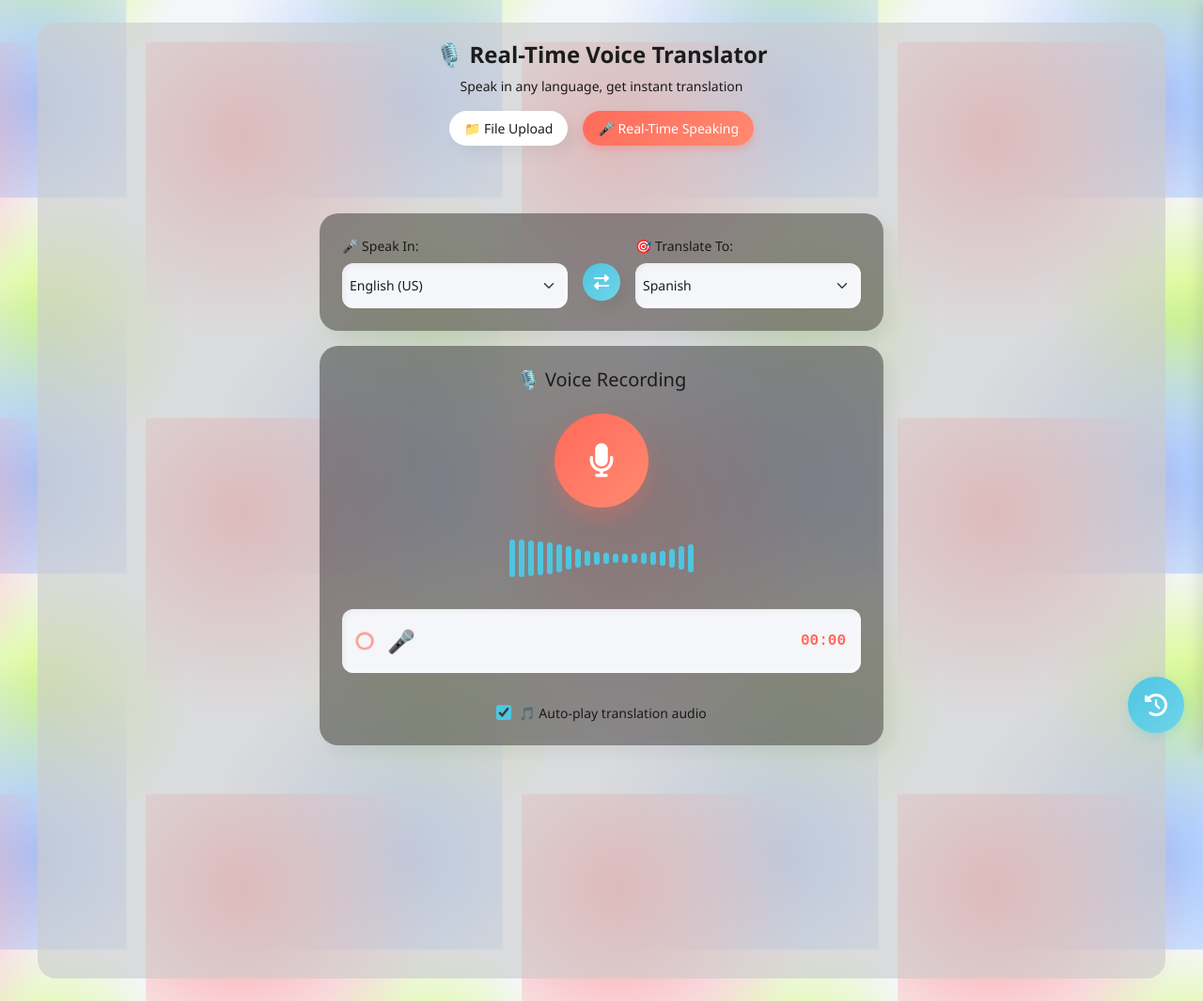
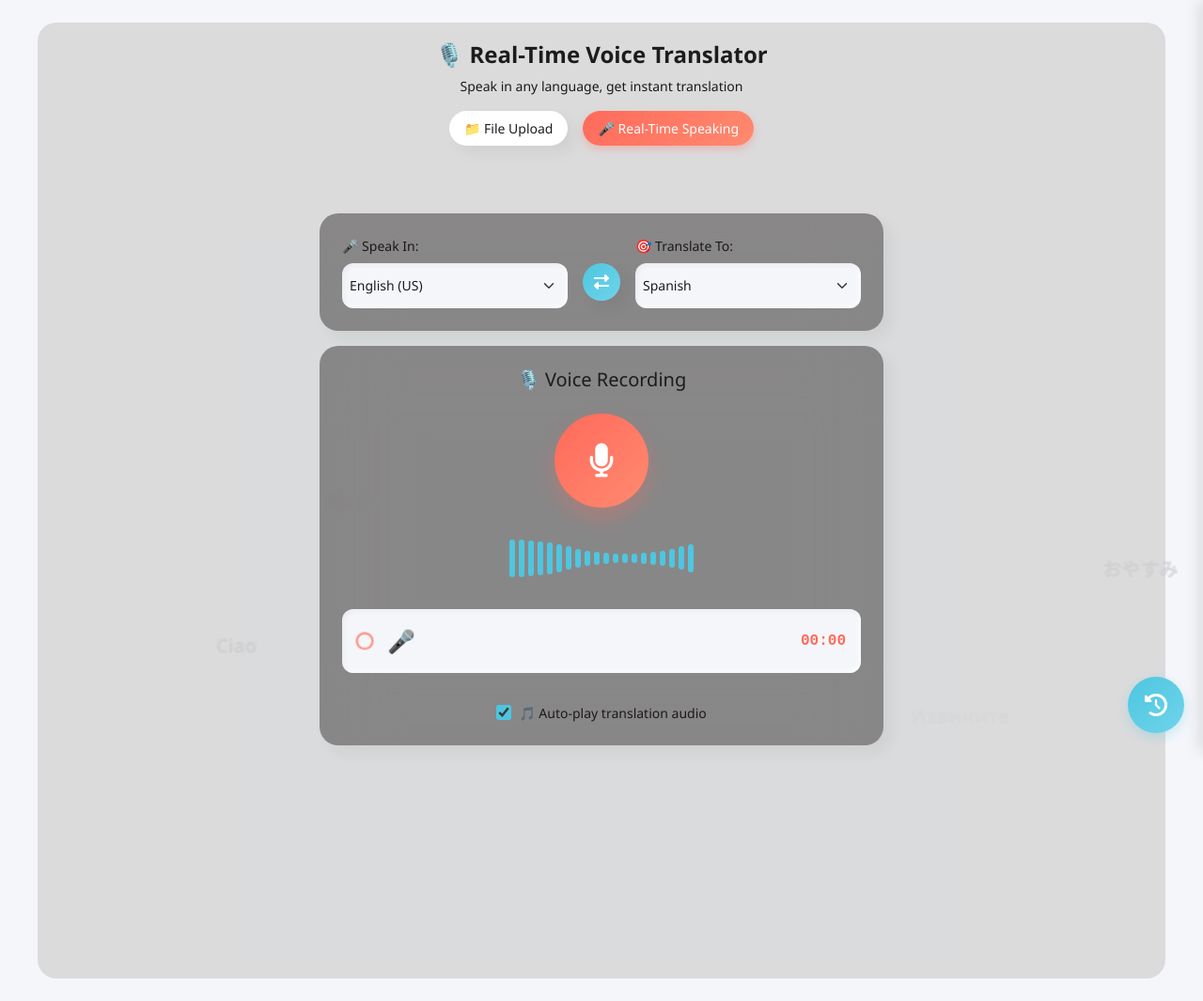
Before and after one commit to maisam2004/voice-translator-project, a FastAPI app: page /realtime in a window 1280 px wide. Shown: the whole page at 94% size. Run offline with FastAPI, Linux system fonts and the light colour scheme; parts of the project's set-up code (start-up, migrations or seed data) failed here and were passed over.

Commit message:
Add floating multilingual words animation to enhance user experience

```diff
--- a/templates/realtime.html
+++ b/templates/realtime.html
@@ -64,22 +64,51 @@
             flex-direction: column;
             align-items: center;
             padding: var(--spacing-lg);
-            /* Abstract background pattern */
-            background-image:
-                radial-gradient(circle at 25% 25%, #ff9a9e 0%, transparent 50%),
-                radial-gradient(circle at 75% 75%, #a1c4fd 0%, transparent 50%),
-                radial-gradient(circle at 50% 50%, #d4fc79 0%, transparent 50%);
-            background-size: 400px 400px;
-            background-position: 0 0, 200px 200px, 100px 100px;
-            animation: backgroundMove 20s ease infinite;
-        }
-
-        @keyframes backgroundMove {
-            0% { background-position: 0 0, 200px 200px, 100px 100px; }
-            25% { background-position: 100px 100px, 300px 100px, 200px 200px; }
-            50% { background-position: 200px 0, 0 300px, 300px 100px; }
-            75% { background-position: 300px 200px, 100px 0, 0 300px; }
-            100% { background-position: 0 0, 200px 200px, 100px 100px; }
+            position: relative;
+            overflow-x: hidden; /* Only hide horizontal overflow */
+        }
+
+        /* Floating words container */
+        .floating-words-container {
+            position: fixed;
+            top: 0;
+            left: 0;
+            width: 100%;
+            height: 100%;
+            pointer-events: none;
+            z-index: -1;
+            overflow: hidden;
+        }
+
+        /* Floating Translation Words Background */
+        .floating-word {
+            position: absolute;
+            color: rgba(255, 255, 255, 0.3);
+            font-size: 20px;
+            font-weight: bold;
+            pointer-events: none;
+            user-select: none;
+            white-space: nowrap;
+            opacity: 0;
+            animation: floatUp 25s linear infinite;
+            text-shadow: 0 1px 2px rgba(0, 0, 0, 0.2);
+        }
+
+        @keyframes floatUp {
+            0% {
+                transform: translateY(0) translateX(0);
+                opacity: 0;
+            }
+            10% {
+                opacity: 1;
+            }
+            90% {
+                opacity: 0.8;
+            }
+            100% {
+                transform: translateY(-100vh) translateX(20px);
+                opacity: 0;
+            }
         }
 
         .container {
@@ -782,6 +811,9 @@
     </style>
 </head>
 <body>
+    <!-- Floating words container -->
+    <div class="floating-words-container" id="floating-words-container"></div>
+
     <div class="container">
         <header>
             <h1>🎙️ Real-Time Voice Translator</h1>
@@ -1778,5 +1810,74 @@
             showStatus('🎯 Select your source language (what you speak) and target language (translation), then click the microphone button!', 'info');
         });
     </script>
+
+    <!-- Floating Multilingual Words Background Animation -->
+    <script>
+        // List of common phrases in multiple languages
+        const multilingualWords = [
+            'Hello', 'Hola', 'Bonjour', 'Hallo', 'Ciao', 'こんにちは', '안녕하세요', 'مرحبا', 'Привет', 'नमस्ते',
+            'Thank You', 'Gracias', 'Merci', 'Danke', 'Grazie', 'ありがとう', '감사합니다', 'شكرا', 'Спасибо', 'धन्यवाद',
+            'Yes', 'Sí', 'Oui', 'Ja', 'Sì', 'はい', '네', 'نعم', 'Да', 'हाँ',
+            'No', 'No', 'Non', 'Nein', 'No', 'いいえ', '아니요', 'لا', 'Нет', 'नहीं',
+            'Help', 'Ayuda', 'Aide', 'Hilfe', 'Aiuto', '助けて', '도와주세요', 'مساعدة', 'Помощь', 'मदद',
+            'Welcome', 'Bienvenido', 'Bienvenue', 'Willkommen', 'Benvenuto', 'ようこそ', '환영합니다', 'مرحباً', 'Добро пожаловать', 'स्वागत है',
+            'Good Morning', 'Buenos Días', 'Bonjour', 'Guten Morgen', 'Buongiorno', 'おはよう', '좋은 아침', 'صباح الخير', 'Доброе утро', 'सुप्रभात',
+            'Good Night', 'Buenas Noches', 'Bonne Nuit', 'Gute Nacht', 'Buonanotte', 'おやすみ', '잘자요', 'تصبح على خير', 'Спокойной ночи', 'शुभ रात्रि',
+            'Please', 'Por Favor', 'S\'il Vous Plaît', 'Bitte', 'Per Favore', 'お願いします', '제발', 'من فضلك', 'Пожалуйста', 'कृपया',
+            'Excuse Me', 'Disculpe', 'Excusez-Moi', 'Entschuldigung', 'Mi Scusi', 'すみません', '실례합니다', 'اعذرني', 'Извините', 'माफ़ करें'
+        ];
+
+        // Function to create floating words
+        function createFloatingWord() {
+            console.log('Creating floating word...');
+            const container = document.getElementById('floating-words-container');
+            if (!container) return;
+
+            const word = document.createElement('div');
+            word.className = 'floating-word';
+            word.textContent = multilingualWords[Math.floor(Math.random() * multilingualWords.length)];
+
+            console.log('Word created:', word.textContent);
+
+            // Random horizontal start position
+            const startX = Math.random() * window.innerWidth;
+            word.style.left = `${startX}px`;
+            word.style.bottom = '0px'; // Start from bottom
+
+            // Animation duration
+            const duration = 15 + Math.random() * 10;
+            word.style.animationDuration = `${duration}s`;
+
+            // No delay for immediate visibility
+            word.style.animationDelay = '0s';
+
+            container.appendChild(word);
+            console.log('Word added to container');
+
+            // Clean up after animation ends
+            setTimeout(() => {
+                if (word && word.parentNode) {
+                    word.remove();
+                    console.log('Word cleaned up');
+                }
+            }, duration * 1000 + 1000);
+        }
+
+        // Generate initial words when page loads
+        document.addEventListener('DOMContentLoaded', function() {
+            console.log('DOM loaded, starting floating words animation...');
+
+            // Create one immediately for testing
+            createFloatingWord();
+
+            // Generate more words with intervals
+            for (let i = 1; i < 6; i++) {
+                setTimeout(createFloatingWord, i * 2000);
+            }
+
+            // Keep adding words over time
+            setInterval(createFloatingWord, 5000);
+        });
+    </script>
 </body>
 </html>
```
